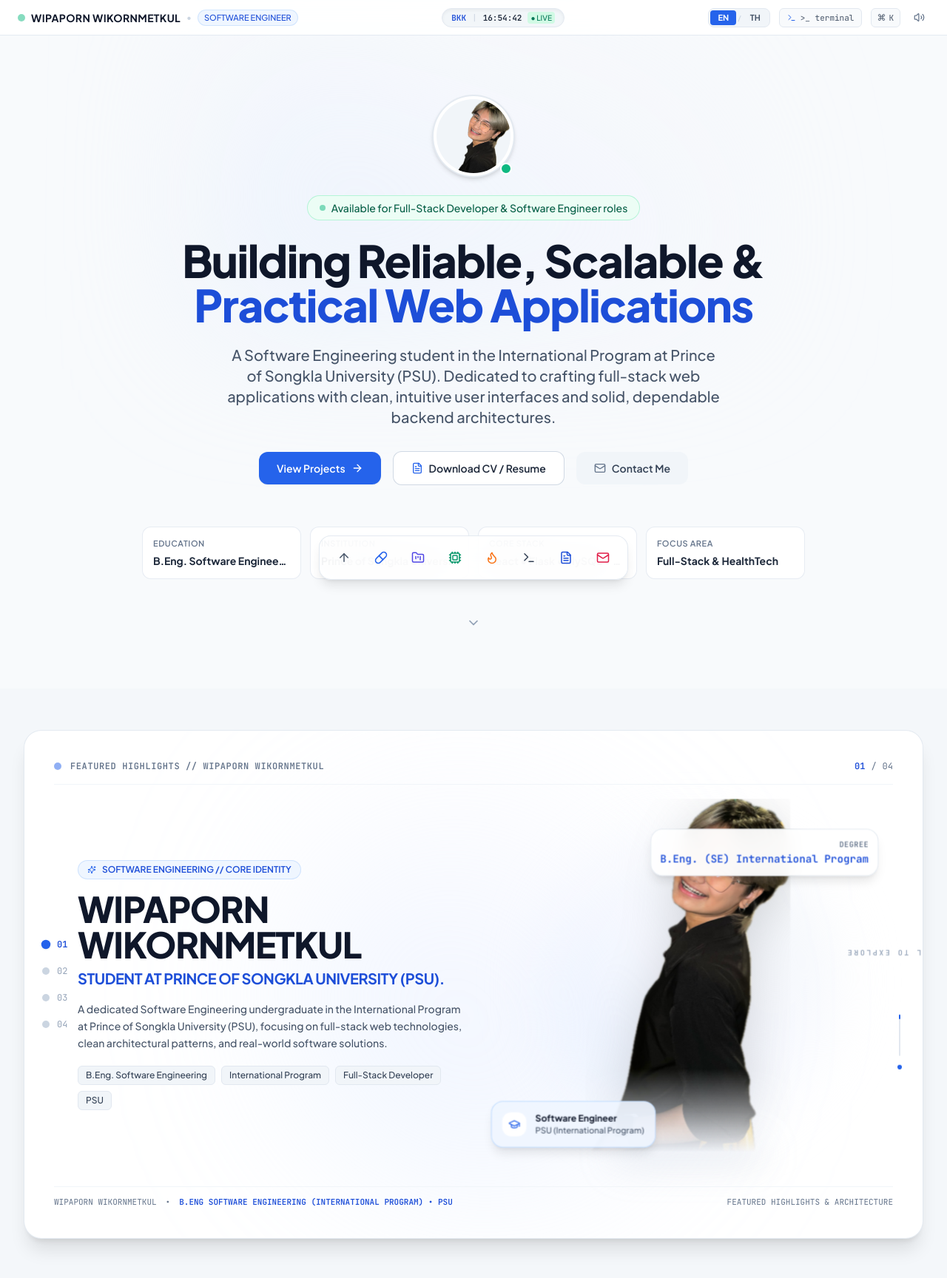
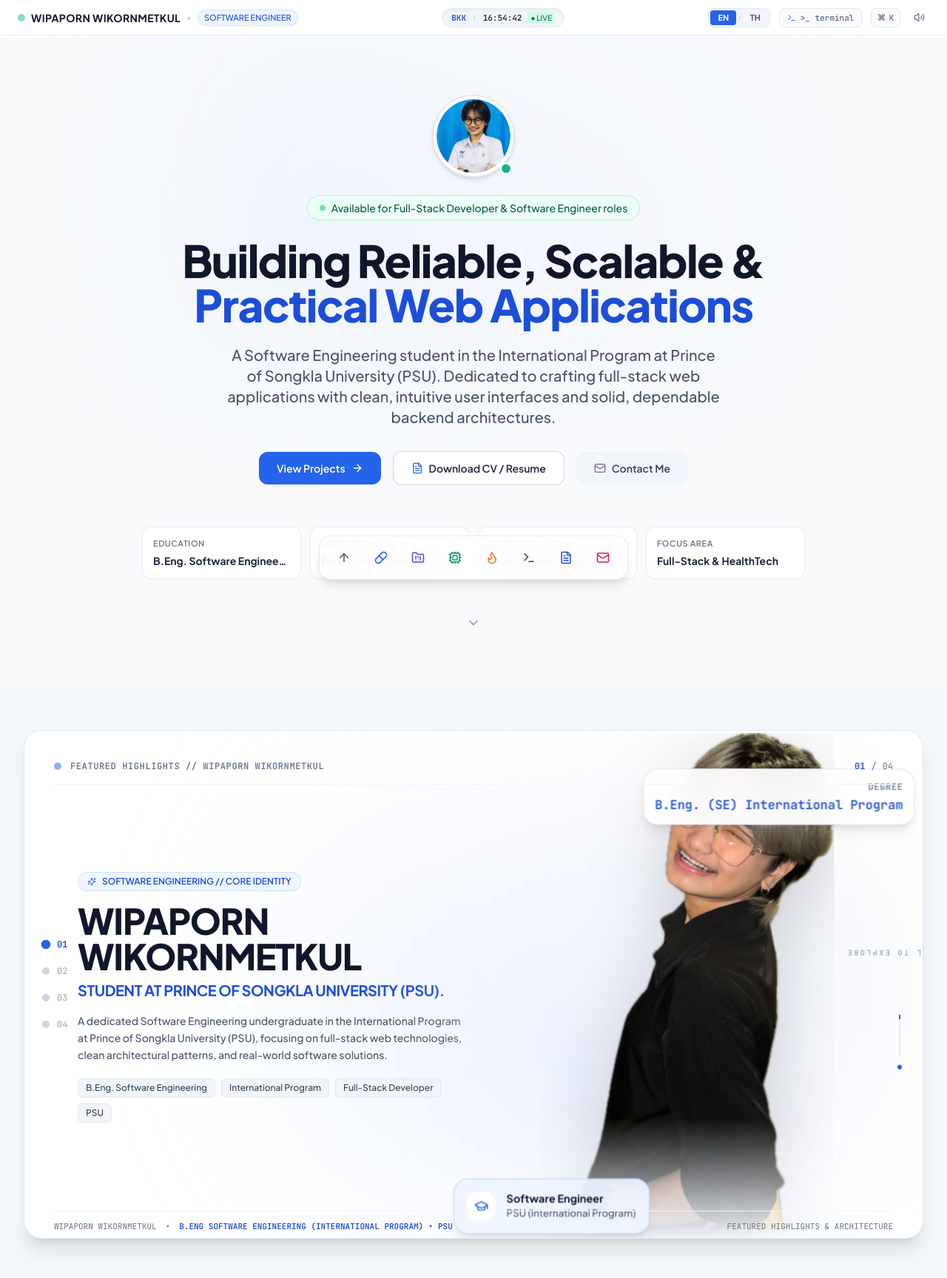
Before and after one commit to Jnetteayecandy/myresumeweb, a React (Vite) app: page / in a window 1280 px wide. Shown: the top 1728 px of the page at 74% size. Built offline with nearby package versions, Linux system fonts and the light colour scheme.

Commit message:
feat: update hero avatar with PSU student portrait and enlarge scroll video avatar

```diff
--- a/src/components/sections/HeroSection.tsx
+++ b/src/components/sections/HeroSection.tsx
@@ -44,7 +44,7 @@ export const HeroSection: React.FC<HeroSectionProps> = ({
         <div className="relative w-24 h-24 sm:w-28 sm:h-28 rounded-full p-1 bg-white border-2 border-slate-200/90 shadow-md group-hover:border-blue-500 group-hover:shadow-lg transition-all duration-300">
           <div className="w-full h-full rounded-full overflow-hidden bg-slate-100">
             <img
-              src="/profile.png"
+              src="/profile-hero.png"
               alt={personalInfo.name}
               className="w-full h-full object-cover object-top transition-transform duration-300 group-hover:scale-105"
             />
--- a/src/components/sections/ScrollStoryShowcase.tsx
+++ b/src/components/sections/ScrollStoryShowcase.tsx
@@ -286,7 +286,7 @@ export const ScrollStoryShowcase: React.FC<ScrollStoryShowcaseProps> = ({ onOpen
   const photoScale = useTransform(
     smoothProgress,
     [0, 0.25, 0.5, 0.75, 1],
-    [1, 1.04, 0.98, 1.05, 1]
+    [1.18, 1.25, 1.15, 1.26, 1.18]
   );
 
   const photoTranslateZ = useTransform(
@@ -405,7 +405,7 @@ export const ScrollStoryShowcase: React.FC<ScrollStoryShowcaseProps> = ({ onOpen
             </motion.div>
 
             {/* Right Column: 3D Rotating Person Cutout with Parallax */}
-            <div className="lg:col-span-6 relative flex justify-center items-center h-[50vh] sm:h-[58vh]">
+            <div className="lg:col-span-6 relative flex justify-center items-center h-[56vh] sm:h-[65vh] lg:h-[70vh]">
 
               {/* 3D Rotating Avatar Stage */}
               <motion.div
@@ -424,7 +424,7 @@ export const ScrollStoryShowcase: React.FC<ScrollStoryShowcaseProps> = ({ onOpen
                 className="relative flex items-center justify-center w-full h-full"
               >
                 {/* Subtle soft backdrop blur circle */}
-                <div className="absolute w-72 sm:w-96 h-72 sm:h-96 rounded-full bg-gradient-to-tr from-blue-100/60 via-indigo-50/40 to-slate-100 blur-2xl -z-10" />
+                <div className="absolute w-80 sm:w-[460px] h-80 sm:h-[460px] rounded-full bg-gradient-to-tr from-blue-100/70 via-indigo-50/50 to-slate-100 blur-3xl -z-10" />
 
                 {/* THE PERSON (Chroma-Keyed Real-Time Canvas with Fallback Image) */}
                 <div className="relative group max-h-full flex items-end justify-center">
@@ -441,12 +441,12 @@ export const ScrollStoryShowcase: React.FC<ScrollStoryShowcaseProps> = ({ onOpen
                   {/* Real-Time Chroma-Keyed Canvas (Green Screen Removed, Zero Flickering) */}
                   <canvas
                     ref={canvasRef}
-                    className={`max-h-[50vh] sm:max-h-[60vh] w-auto object-contain drop-shadow-[0_15px_35px_rgba(0,0,0,0.15)] transition-opacity duration-300 pointer-events-none ${
+                    className={`max-h-[58vh] sm:max-h-[66vh] lg:max-h-[72vh] w-auto object-contain drop-shadow-[0_20px_45px_rgba(0,0,0,0.18)] transition-opacity duration-300 pointer-events-none ${
                       isCanvasReady && !hasVideoError ? 'opacity-100' : 'opacity-0 absolute inset-0'
                     }`}
                     style={{
-                      maskImage: 'linear-gradient(to bottom, black 80%, transparent 100%)',
-                      WebkitMaskImage: 'linear-gradient(to bottom, black 80%, transparent 100%)',
+                      maskImage: 'linear-gradient(to bottom, black 82%, transparent 100%)',
+                      WebkitMaskImage: 'linear-gradient(to bottom, black 82%, transparent 100%)',
                     }}
                   />
 
@@ -455,7 +455,7 @@ export const ScrollStoryShowcase: React.FC<ScrollStoryShowcaseProps> = ({ onOpen
                     <img
                       src="/profile.png"
                       alt="Wipaporn Wikornmetkul"
-                      className="max-h-[50vh] sm:max-h-[60vh] object-contain drop-shadow-[0_15px_35px_rgba(0,0,0,0.15)] transition-all duration-300"
+                      className="max-h-[58vh] sm:max-h-[66vh] lg:max-h-[72vh] object-contain drop-shadow-[0_20px_45px_rgba(0,0,0,0.18)] transition-all duration-300"
                       style={{
                         maskImage: 'linear-gradient(to bottom, black 75%, transparent 98%)',
                         WebkitMaskImage: 'linear-gradient(to bottom, black 75%, transparent 98%)',
@@ -464,7 +464,7 @@ export const ScrollStoryShowcase: React.FC<ScrollStoryShowcaseProps> = ({ onOpen
                   )}
 
                   {/* Soft floor shadow */}
-                  <div className="absolute -bottom-2 w-3/4 h-8 bg-slate-400/20 rounded-full blur-xl pointer-events-none" />
+                  <div className="absolute -bottom-2 w-4/5 h-10 bg-slate-400/25 rounded-full blur-2xl pointer-events-none" />
                 </div>
 
                 {/* Floating 3D Badge 1: Stage Role */}
--- a/src/components/windows/ResumeWindow.tsx
+++ b/src/components/windows/ResumeWindow.tsx
@@ -41,7 +41,7 @@ export const ResumeWindow: React.FC = () => {
           <div className="flex flex-col sm:flex-row sm:items-center justify-between gap-4">
             <div className="flex items-center space-x-4">
               <img
-                src="/profile.png"
+                src="/profile-hero.png"
                 alt={t.name}
                 className="w-16 h-16 sm:w-20 sm:h-20 rounded-xl object-cover object-top border border-slate-200 bg-slate-50"
               />
```
Also changed, not shown: public/images/profile-psu.png (added), public/profile-hero.png (added).
